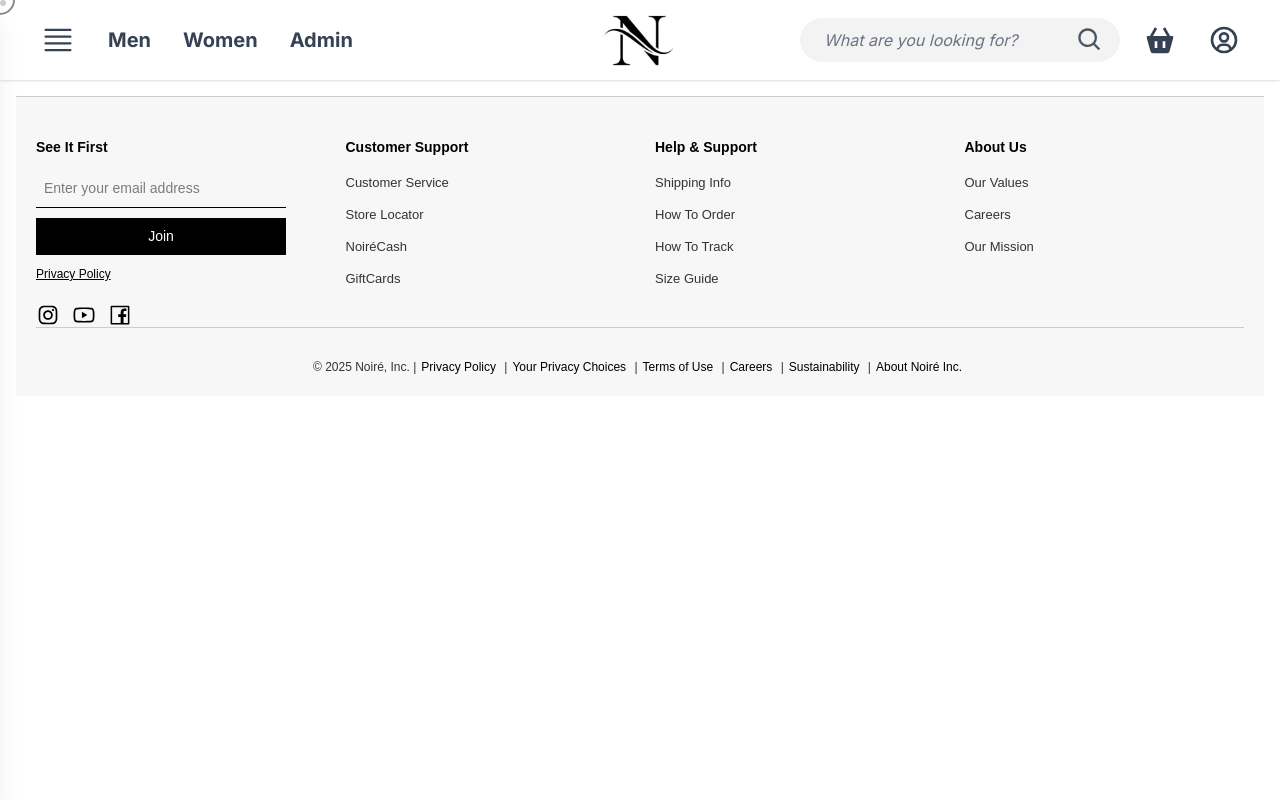
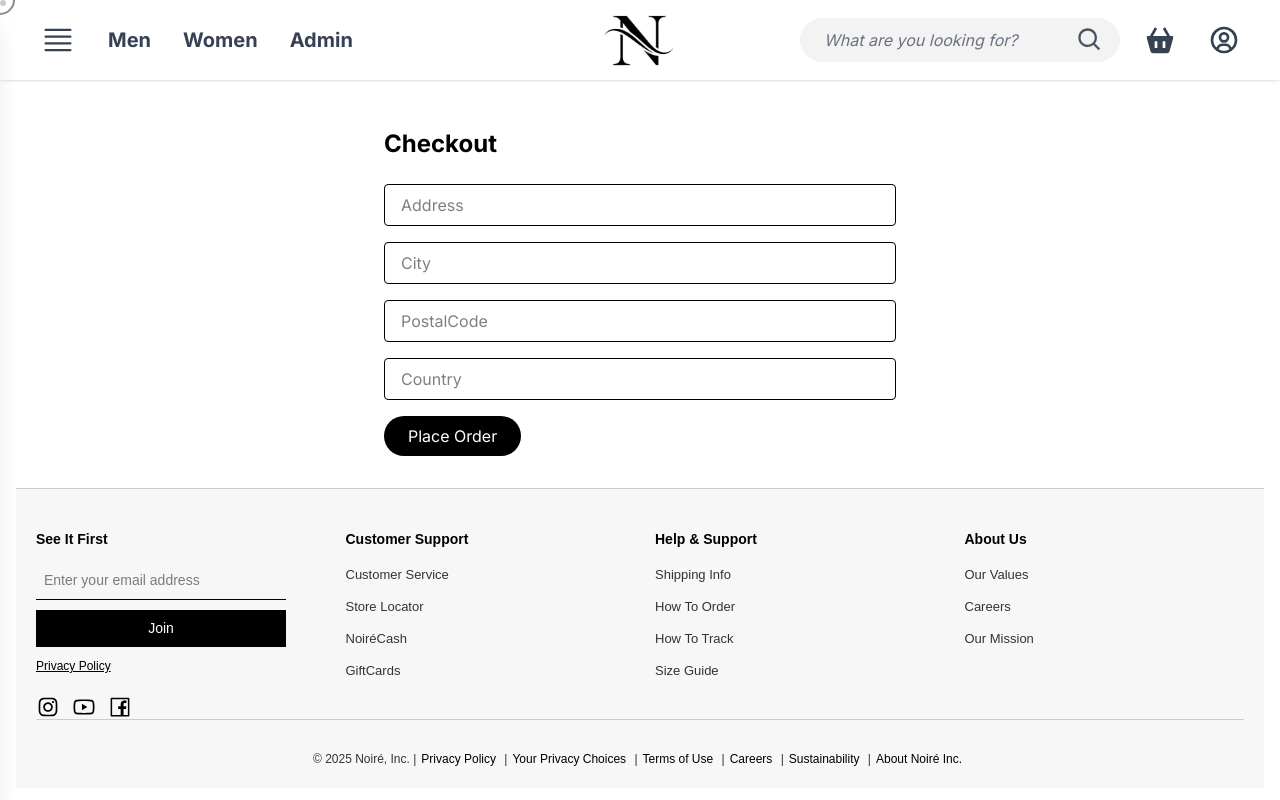
Before and after one commit to 7248-om/DINNOM, a React (Vite) app in the folder DINNOM/: page /checkout in a window 1280 px wide. Built offline with nearby package versions, Linux system fonts and the light colour scheme; no server answers.

Commit message:
proceed to checkout(not complete)

```diff
--- a/DINNOM/src/App.jsx
+++ b/DINNOM/src/App.jsx
@@ -23,6 +23,8 @@
 import Women from './pages/Women';
 import ProductDetails from "./pages/ProductDetail";
 import Cart from './pages/Cart'; // ✅ Cart page
+import Checkout from './pages/checkout';
+import OrderSuccess from './pages/OrderSuccess';
 
 // Women Category Pages
 import WomenDresses from './pages/WomenDresses';
@@ -69,6 +71,8 @@
           <Route path="/login" element={<Login />} />
           {/* <Route path="/wishlist" element={<Wishlist />} /> */}
           <Route path="/cart" element={<Cart />} />
+          <Route path="/checkout" element={<Checkout />} />
+          <Route path="/order-success/:orderId" element={<OrderSuccess />} />
           <Route path="/admin" element={<AdminDashboard />} />
           <Route path="/product/:id" element={<ProductDetails />} />
 
--- a/DINNOM/src/pages/Cart.jsx
+++ b/DINNOM/src/pages/Cart.jsx
@@ -1,7 +1,10 @@
 import React, { useEffect, useState } from 'react';
 import axios from 'axios';
+import { useNavigate } from 'react-router-dom'; // ✅ Correct placement
 
 const Cart = () => {
+  const navigate = useNavigate(); // ✅ Moved inside component
+
   const [cart, setCart] = useState(null);
   const [error, setError] = useState('');
   const [updating, setUpdating] = useState(false);
@@ -19,7 +22,6 @@
     }
   };
 
-  // ✅ Update quantity absolutely (not incrementally)
   const updateQuantity = async (productId, selectedSize, newQty) => {
     if (newQty <= 0) return;
     try {
@@ -30,7 +32,7 @@
           productId,
           selectedSize,
           quantity: newQty,
-          absolute: true, // 🔥 ensures fixed value
+          absolute: true,
         },
         {
           headers: { Authorization: `Bearer ${token}` },
@@ -131,7 +133,10 @@
       <div className="text-right text-xl font-bold">Total: ₹{total}</div>
 
       <div className="text-right">
-        <button className="bg-black text-white px-6 py-2 rounded-full">
+        <button
+          className="bg-black text-white px-6 py-2 rounded-full"
+          onClick={() => navigate('/checkout')}
+        >
           Proceed to Checkout
         </button>
       </div>
--- /dev/null
+++ b/DINNOM/src/pages/OrderSuccess.jsx
@@ -0,0 +1,16 @@
+import React from 'react';
+import { useParams, Link } from 'react-router-dom';
+
+const OrderSuccess = () => {
+  const { orderId } = useParams();
+
+  return (
+    <div className="text-center mt-20">
+      <h2 className="text-3xl font-bold mb-4">🎉 Order Placed Successfully!</h2>
+      <p>Your order ID is <strong>{orderId}</strong>.</p>
+      <Link to="/" className="text-blue-500 underline mt-4 block">Go back to homepage</Link>
+    </div>
+  );
+};
+
+export default OrderSuccess;
--- /dev/null
+++ b/DINNOM/src/pages/checkout.jsx
@@ -0,0 +1,68 @@
+import React, { useState } from 'react';
+import axios from 'axios';
+import { useNavigate } from 'react-router-dom';
+
+const Checkout = () => {
+  const navigate = useNavigate();
+  const [shippingAddress, setShippingAddress] = useState({
+    address: '',
+    city: '',
+    postalCode: '',
+    country: '',
+  });
+  const [error, setError] = useState('');
+  const [placingOrder, setPlacingOrder] = useState(false);
+
+  const handleChange = (e) => {
+    setShippingAddress({ ...shippingAddress, [e.target.name]: e.target.value });
+  };
+
+  const handleSubmit = async (e) => {
+    e.preventDefault();
+    setPlacingOrder(true);
+    const token = localStorage.getItem('token');
+
+    try {
+      const res = await axios.post(
+        'http://localhost:5050/api/orders',
+        { shippingAddress },
+        { headers: { Authorization: `Bearer ${token}` } }
+      );
+      navigate(`/order-success/${res.data.orderId}`);
+    } catch (err) {
+      setError(err.response?.data?.message || 'Failed to place order');
+    } finally {
+      setPlacingOrder(false);
+    }
+  };
+
+  return (
+    <div className="max-w-xl mx-auto p-8">
+      <h1 className="text-2xl font-bold mb-6">Checkout</h1>
+      {error && <p className="text-red-500 mb-4">{error}</p>}
+      <form onSubmit={handleSubmit} className="space-y-4">
+        {['address', 'city', 'postalCode', 'country'].map((field) => (
+          <input
+            key={field}
+            type="text"
+            name={field}
+            value={shippingAddress[field]}
+            onChange={handleChange}
+            placeholder={field.charAt(0).toUpperCase() + field.slice(1)}
+            required
+            className="w-full border px-4 py-2 rounded"
+          />
+        ))}
+        <button
+          type="submit"
+          disabled={placingOrder}
+          className="bg-black text-white px-6 py-2 rounded-full"
+        >
+          {placingOrder ? 'Placing Order...' : 'Place Order'}
+        </button>
+      </form>
+    </div>
+  );
+};
+
+export default Checkout;
```
Also changed, not shown: 2 other files (tests, documents, lock files or other folders).
